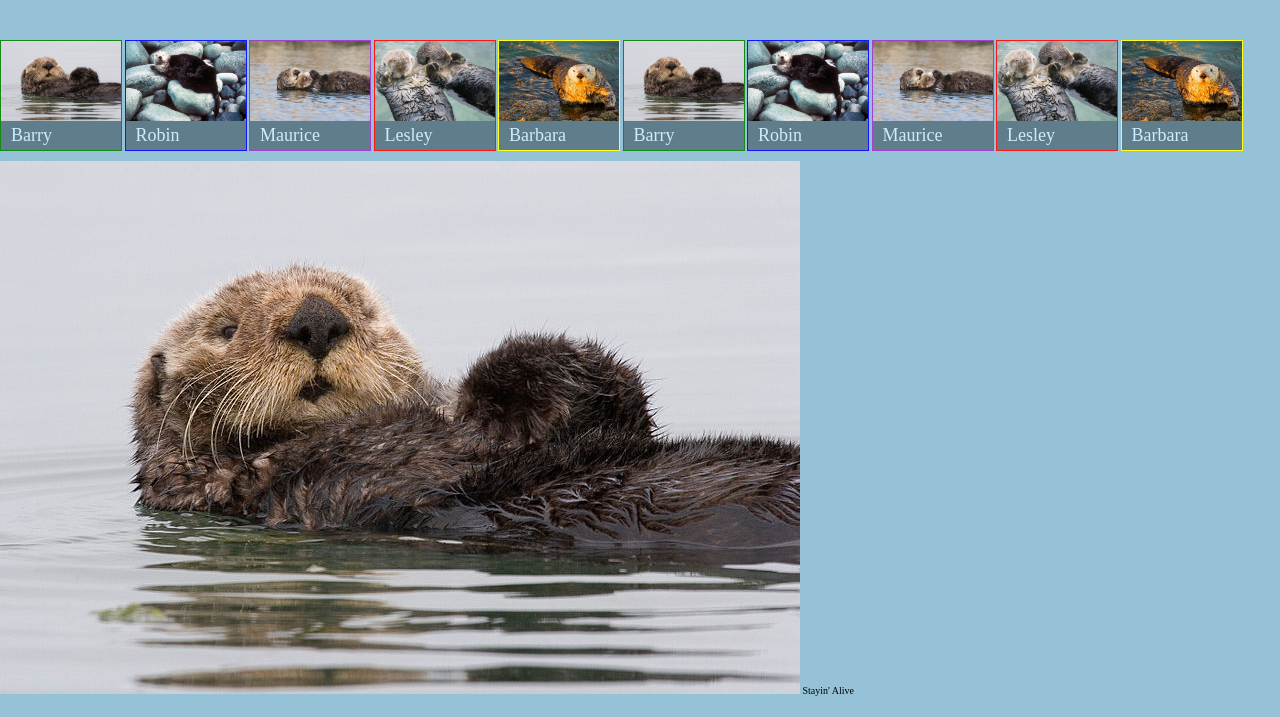
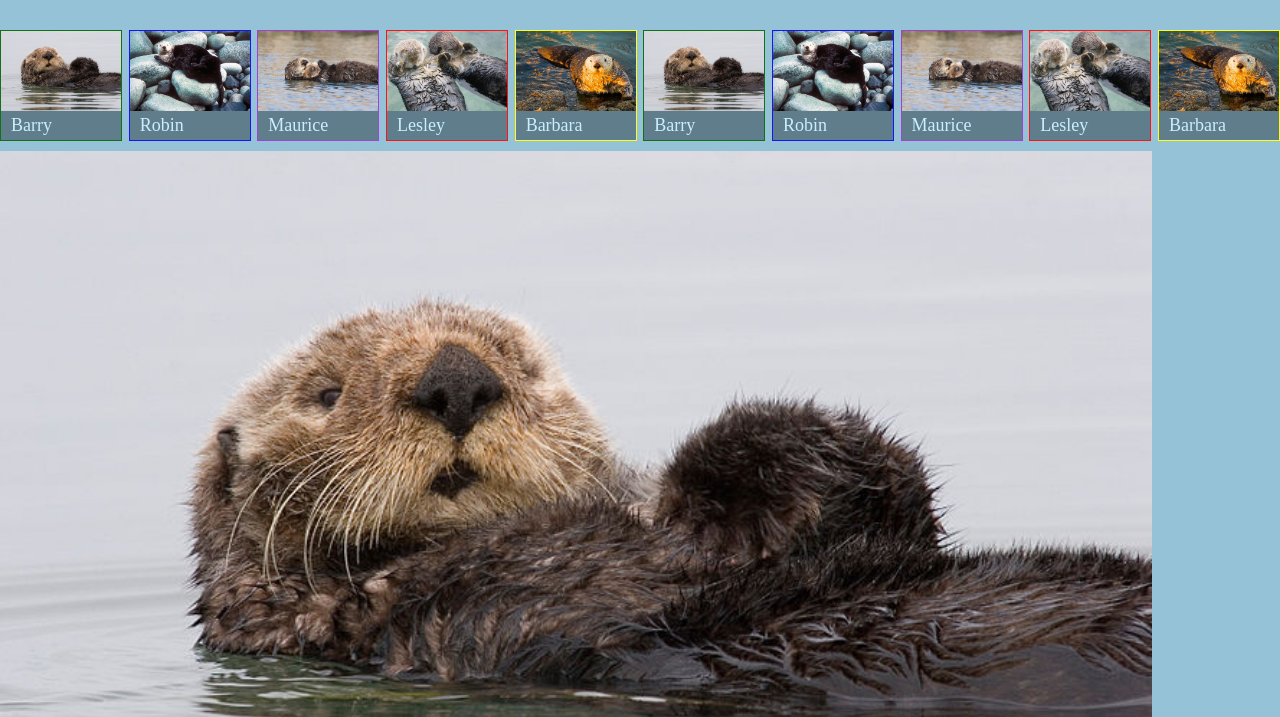
Before and after one commit to kat-zhang/self-study, a plain HTML site: page front-end-dev-book/ottergram/index.html in a window 1280 px wide. Shown: the part 72-789 px from the top of the page. Drawn offline with nearby package versions, Linux system fonts and the light colour scheme.

Commit message:
fixed margin error

```diff
--- a/front-end-dev-book/ottergram/index.html
+++ b/front-end-dev-book/ottergram/index.html
@@ -16,8 +16,8 @@
 </head>
 
 <body>
-    <h1 class="logo-text"> OTTERGRAM </h1>
-
+    <header class="main-header"><h1 class="logo-text"> OTTERGRAM </h1></header>
+ <main class="main-content">
     <ul class="thumbnail-list">
         <li class="thumbnail-item" id="barry">
             <a href="#">
@@ -82,9 +82,10 @@
     </ul>
 
     <div class="detail-image-container">
-        <img class="detial-image" src="images/otter1.jpg" alt="">
+        <img class="detail-image" src="images/otter1.jpg" alt="">
         <span class="detail-image-title"> Stayin' Alive</span>
     </div>
+</main>
 </body>
 
 </html>
--- a/front-end-dev-book/ottergram/stylesheets/style.css
+++ b/front-end-dev-book/ottergram/stylesheets/style.css
@@ -20,20 +20,53 @@ a {
     font-size: 37px;
 }
 
+.main-header {
+    flex: 0 1 auto;
+
+}
+/* adds margin-top to every .thumbnail-item but the first */
+/* .thumbnail-item + .thumbnail-item {
+    margin-top: 10px;
+} */
+
+/* .thumbnail-item{
+    margin-top: 10px;
+} */
 .thumbnail-item {
+    background: blue;
     display: inline-block;
-    width: 120px;
+    min-width: 120px;
+    max-width: 120px;
     border: 1px solid rgb(100%, 100%, 100%);
     border: 1px solid rgba(100%, 100%, 100%, .08);
 }
 
-/* adds margin-top to every .thumbnail-item but the first */
-.thumbnail-item + .thumbnail-item {
-    margin-top: 10px;
+
+
+.thumbnail-list {
+    flex: 0 1 auto;
+    order: 2;
+    display: flex;
+    justify-content: space-between;
+    list-style: none;
+    padding: 0px;
+    white-space: nowrap;
+    overflow-x: auto;
 }
 
+li {
+    background: red;
+}
+
+
+
+.main-content {
+    flex: 1 1 auto;
+}
+
+
 #barry{
-    background:green;
+    background:darkgreen;
 }
 #robin {
     background: blue;
@@ -49,12 +82,7 @@ a {
 }
 
 
-.thumbnail-list {
-    list-style: none;
-    padding: 0px;
-    white-space: nowrap;
-    overflow-x: auto;
-}
+
 
 .thumbnail-image {
     width: 100%;
@@ -63,6 +91,7 @@ a {
 }
 
 .thumbnail-title {
+
     background: rgb(96,125,139);
     color: rgb(202, 238, 255);
     display: block;
@@ -71,6 +100,9 @@ a {
     font-size: 18px;
 }
 
+.detail-image-container {
+    flex: 1 1 auto;
+}
 .detail-image {
     width: 90%
 }
```
